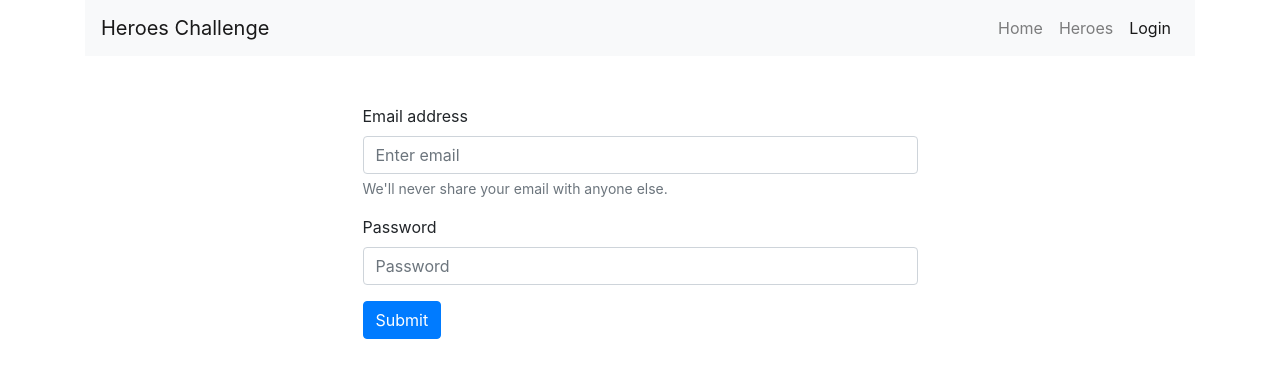
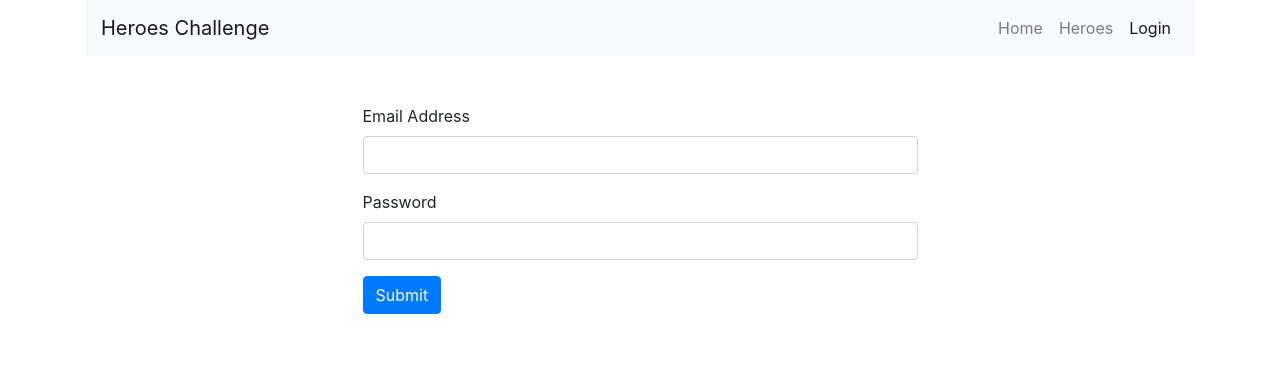
Before and after one commit to Guillermo-Morton/React-Challenge-Alkemy, a React (Create React App) app: page /login in a window 1280 px wide. Shown: the top 378 px of the page. Built offline with nearby package versions, Linux system fonts and the light colour scheme.

Commit message:
Se actualizo el sistema, reemplazamos la forma convencional de validar el formulario para usar una libreria llamada Formik

```diff
--- a/package.json
+++ b/package.json
@@ -15,7 +15,8 @@
     "react-router": "^5.2.0",
     "react-router-dom": "^5.2.0",
     "react-scripts": "4.0.3",
-    "web-vitals": "^1.1.2"
+    "web-vitals": "^1.1.2",
+    "yup": "^0.32.9"
   },
   "scripts": {
     "start": "react-scripts start",
--- a/src/components/login/Login.js
+++ b/src/components/login/Login.js
@@ -1,5 +1,7 @@
-import React, { useState, useEffect } from "react";
-import { Form, Button } from "react-bootstrap";
+import React, { useState, useEffect, useRef } from "react";
+import { Button } from "react-bootstrap";
+import { useFormik, Formik, Field, Form, ErrorMessage } from "formik";
+import * as Yup from 'yup';
 
 const Login = () => {
     // const token= '4060184407368673'
@@ -11,68 +13,74 @@ const Login = () => {
     const axios = require("axios").default;
     // Definimos el token
     const [token, setToken] = useState("");
-  const [logged, setlogged] = useState(false);
+    const [passed, setPassed] = useState(false);
     // Definimos los state de los input
     const [email, setEmail] = useState("");
     const [pass, setPass] = useState("");
 
-  const handleSubmit = (e) => {
-    e.preventDefault();
-    if (
-      (email != "" || pass != "") &&
-      email === "challenge@alkemy.org" &&
-      pass === "react"
-    ) {
+    //   use Effect que solo actua en la actualizacion
+  const isInitialMount = useRef(true);
+  useEffect(() => {
+    if (isInitialMount.current) {
+      isInitialMount.current = false;
+    } else {
+        if (email === "challenge@alkemy.org" && pass === "react") {
             // Pasa la validacion, hacer un post a la api
-      axios
-        .post(URL, {
+            axios.post(URL, {
                     email: email,
                     password: pass,
                 })
                 .then(function (response) {
                     setToken(response.data.token);
-          setlogged(true);
                 })
                 .catch(function (error) {
                     console.log(error);
                 });
-    } else {
-      alert("datos invalidos");
-      setToken('');
-      setlogged(false);
+        }else{
+            console.log('Datos incorrectos')
         }
-  };
-  useEffect(() => {
         localStorage.setItem("tokenKey", JSON.stringify(token));
-  }, [token]);
+    }
+  },[token, passed]);
     return (
         <div className="container">
             <div class="w-50 mx-auto my-5">
-        <Form onSubmit={handleSubmit}>
-          <Form.Group controlId="formBasicEmail">
-            <Form.Label>Email address</Form.Label>
-            <Form.Control
-              onChange={(e) => setEmail(e.target.value)}
-              type="email"
-              placeholder="Enter email"
-            />
-            <Form.Text className="text-muted">
-              We'll never share your email with anyone else.
-            </Form.Text>
-          </Form.Group>
+                <Formik
+                    initialValues={{ pass: '', email: '' }}
+                    validationSchema={Yup.object({
+                        email: Yup.string().email('Invalid email address').required('Required'),
+                        pass: Yup.string()
+                            .min(5, 'Must be 5 characters or more')
+                            .required('Required'),
+                    })}
+                    onSubmit={(values, { setSubmitting }) => {
+                        setTimeout(() => {
+                            setEmail(values.email);
+                            setPass(values.pass);
+                            setSubmitting(false);
+                        }, 390);
+                        setTimeout(()=>{
+                            setPassed(!passed)
+                        },400)
+                    }}
+                >
+                    <Form>
+                        <div className='form-group'>
+                            <label htmlFor="email">Email Address</label>
+                            <Field className='form-control' name="email" type="email" />
+                            <ErrorMessage name="email" />
+                        </div>
 
-          <Form.Group controlId="formBasicPassword">
-            <Form.Label>Password</Form.Label>
-            <Form.Control
-              onChange={(e) => setPass(e.target.value)}
-              type="password"
-              placeholder="Password"
-            />
-          </Form.Group>
-          <Button variant="primary" type="submit">
-            Submit
-          </Button>
+                        <div className='form-group'>
+                            <label htmlFor="firstName">Password</label>
+                            <Field className='form-control' name="pass" type="password" />
+                            <ErrorMessage name="pass" />
+                        </div>
+
+                        <Button type="submit">Submit</Button>
                     </Form>
+                </Formik>
+
             </div>
         </div>
     );
```
Also changed, not shown: 1 other file (tests, documents, lock files or other folders). Lines whose indentation alone changed are shown as unchanged.
